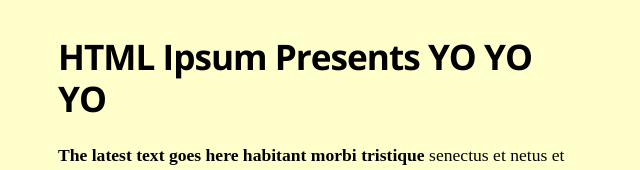
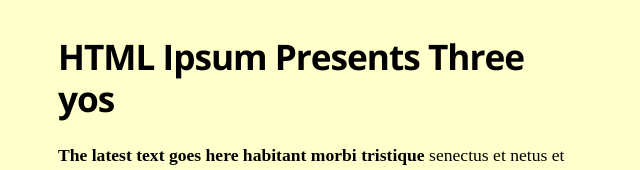
Before and after one commit to rkarpel-jmls/initial-test, a plain HTML site: page index.html in a window 1280 px wide. Shown: the top 170 px of the page, without its empty margins (318-958 px from the left). Drawn offline with nearby package versions, Linux system fonts and the light colour scheme; a web font is replaced by a local one.

Commit message:
Latest 2

```diff
--- a/index.html
+++ b/index.html
@@ -9,7 +9,7 @@
 	<link href='http://fonts.googleapis.com/css?family=Open+Sans:400italic,400,700|Gentium+Book+Basic:400,400italic' rel='stylesheet' type='text/css'>
 </head>
 <body>
-	<h1>HTML Ipsum Presents YO YO YO</h1>
+	<h1>HTML Ipsum Presents Three yos</h1>
 
 	<p><strong>The latest text goes here habitant morbi tristique</strong> senectus et netus et malesuada fames ac turpis egestas. Vestibulum tortor quam, feugiat vitae, ultricies eget, tempor sit amet, ante. Donec eu libero sit amet quam egestas semper. <em>Aenean ultricies mi vitae est.</em> Mauris placerat eleifend leo. Quisque sit amet est et sapien ullamcorper pharetra. Vestibulum erat wisi, condimentum sed, <code>commodo vitae</code>, ornare sit amet, wisi. Aenean fermentum, elit eget tincidunt condimentum, eros ipsum rutrum orci, sagittis tempus lacus enim ac dui. <a href="#">Donec non enim</a> in turpis pulvinar facilisis. Ut felis.</p>
 
```
